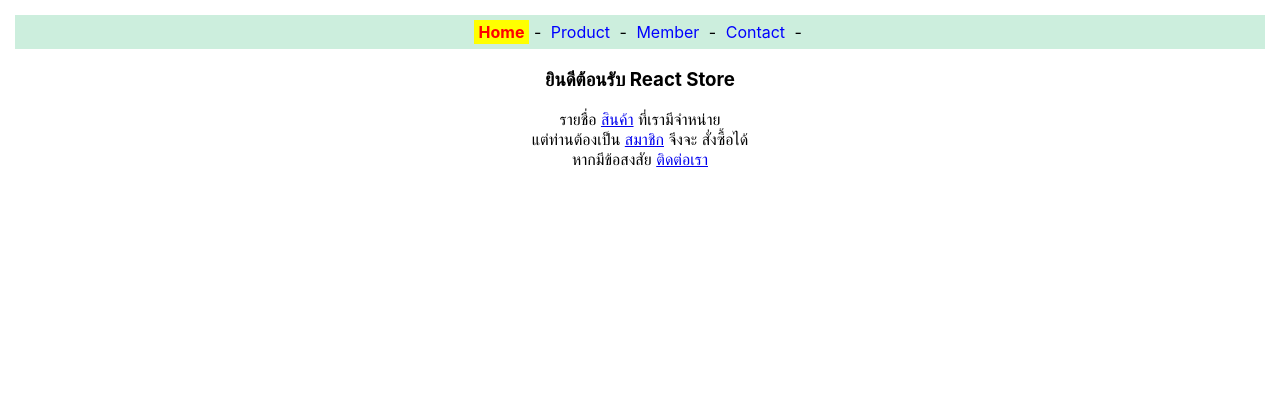
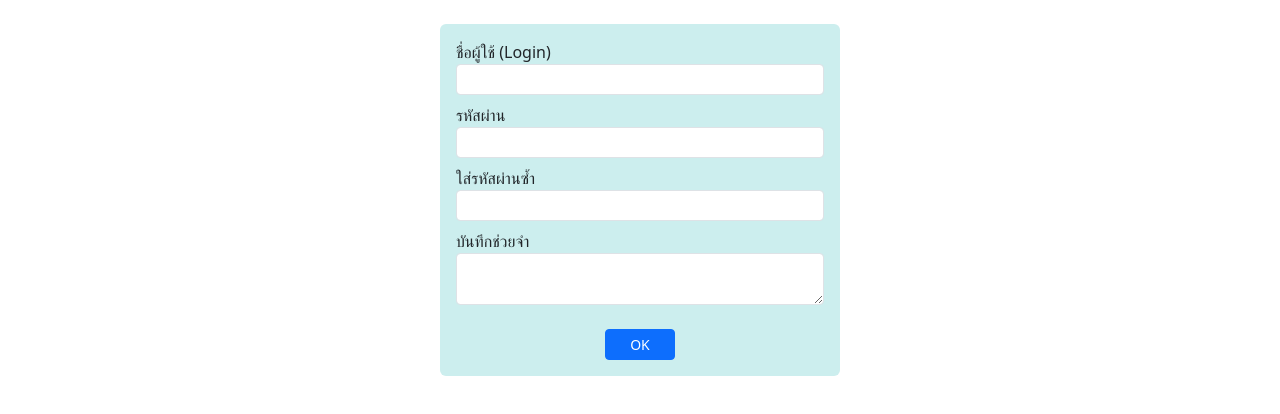
Before and after one commit to SaharatPankawn/pluem-project, a React (Create React App) app in the folder React/app1/: page / in a window 1280 px wide. Shown: the top 414 px of the page. Built offline with nearby package versions, Linux system fonts and the light colour scheme.

Commit message:
use bootstrap Create from-search.js,from-bootstrap.js

```diff
--- a/React/app1/package.json
+++ b/React/app1/package.json
@@ -6,6 +6,7 @@
     "@testing-library/jest-dom": "^5.17.0",
     "@testing-library/react": "^13.4.0",
     "@testing-library/user-event": "^13.5.0",
+    "bootstrap": "^5.3.2",
     "react": "^18.2.0",
     "react-dom": "^18.2.0",
     "react-router-dom": "^6.22.0",
--- a/React/app1/src/App.js
+++ b/React/app1/src/App.js
@@ -1,7 +1,11 @@
 import React from "react";
 import  Router2  from "./router2"
 import Router3 from "./router3";
+import Fromsearch from "./from-search";
+import FromBootstrap from "./from-bootstrap";
+import FormText from "./form-text";
+
 
 export default function App() {
-  return <Router3/>
+  return <FormText/>
 }
--- /dev/null
+++ b/React/app1/src/form-text.js
@@ -0,0 +1,56 @@
+import React from 'react'
+
+export default function FormText() {
+    const textPswd = React.useRef()
+    const textPswd2 = React.createRef()
+
+    const onBlurPassword = () => {
+        let pswd = textPswd.current.value
+        if (pswd !== '' && !pswd.match(/^[0-9a-zA-Z]+$/)) {
+            textPswd.current.value = ''
+            alert('ต้องเป็น 0-9 หรือ a-z หรือ เท่านั้น')
+        }
+    }
+    const onBlurPassword2 = () => {
+        if (textPswd !== textPswd2) {
+            textPswd2.current.value = ''
+            alert('รหัสผ่านทั้งสองช่องไม่ตรงกัน')
+    }
+}
+return (
+    <div className="mt-4 mx-auto p-3 rounded"
+       style={{ width:'400px', background:'#cee'}}>
+    <form>
+        <div className="form-group mb-2">
+            <label htmlFor="login">ชื่อผู้ใช้ (Login)</label>
+            <input type="text" id="login" name="login" maxLength="20"
+                className="form-control form-control-sm"/>
+        </div>
+        <div className="form-group mb-2">
+            <label htmlFor="pswd">รหัสผ่าน</label>
+            <input type="password" id="pswd" name="pswd" maxLength="10"
+                className="form-control form-control-sm"
+                ref={textPswd} onBlur={onBlurPassword}/>
+        </div>
+        <div className="from-group mb-2">
+            <label htmlFor="pswd2">ใส่รหัสผ่านซ้ำ</label>
+            <input type="password2" id="pswd2"
+                className="form-control form-control-sm"
+                ref={textPswd2} onBlur={onBlurPassword2}/>
+        </div>
+        <div className="form-group mb-4">
+            <label htmlFor="memo">บันทึกช่วยจำ</label>
+            <textarea id="memo" name="memo" rows="2"
+                maxLength="200"
+                className="form-control form-control-sm">
+            </textarea>
+        </div>
+        <div className="text-center">
+            <button className ="btn btn-sm px-4 btn-primary">
+                OK
+            </button>
+        </div>
+    </form>
+    </div>
+)
+}
--- /dev/null
+++ b/React/app1/src/from-bootstrap.js
@@ -0,0 +1,27 @@
+import React from "react";
+
+export default function FromBootstrap() {
+    return (
+        <div className="mt-3 mx-auto p-3" style={{width:'400px',background:'#cee'}}>
+            <form>
+                <div className="form-group mb-3">
+                    <label htmlFor="login">Email</label>
+                    <input type="text" id="login" name="login" className="form-control"/>
+                </div>
+                <div className="form-group mb-3">
+                    <label htmlFor="pswd">Password</label>
+                    <input type="password" id="pswd" name="pswd" className="form-control"/>
+                </div>
+                <div className="form-group mb-4">
+                    <label htmlFor="select1">Select</label>
+                    <select id="select1" name="select1" className="form-select">
+                        <option value="1">Item 1</option>
+                        <option value="2">Item 2</option>
+                        <option value="3">Item 3</option>
+                    </select>
+                </div>
+                <button className="btn btn-primary">OK</button>
+            </form>
+        </div>
+    )
+}
--- /dev/null
+++ b/React/app1/src/from-search.js
@@ -0,0 +1,23 @@
+import React from "react";
+
+export default function Fromsearch() {
+    const textKW = React.useRef()
+    const btOK = React.createRef()
+
+    const onChangeKw = () => {
+        if (textKW.current.value.trim() !=="") {
+            btOK.current.disabled = false
+        } else {
+            btOK.current.disabled = true
+        }
+    }
+    return (
+        <div style={{margin:"30px"}}>
+            <form>
+                <input type="text" name="kw" placeholder="ค้นหา"
+                ref={textKW} onInput={onChangeKw}/> &nbsp;
+                <button ref={btOK} disabled>ตกลง</button>
+            </form>
+        </div>
+    )
+}
--- a/React/app1/src/index.js
+++ b/React/app1/src/index.js
@@ -2,6 +2,8 @@
 import ReactDOM from "react-dom/client";
 import "./index.css";
 import App from "./App";
+import 'bootstrap/dist/css/bootstrap.min.css'
+import 'bootstrap/dist/js/bootstrap.bundle.min.js'
 
 const root = ReactDOM.createRoot(document.getElementById("root"));
 root.render(
```
Also changed, not shown: 1 other file (tests, documents, lock files or other folders).
